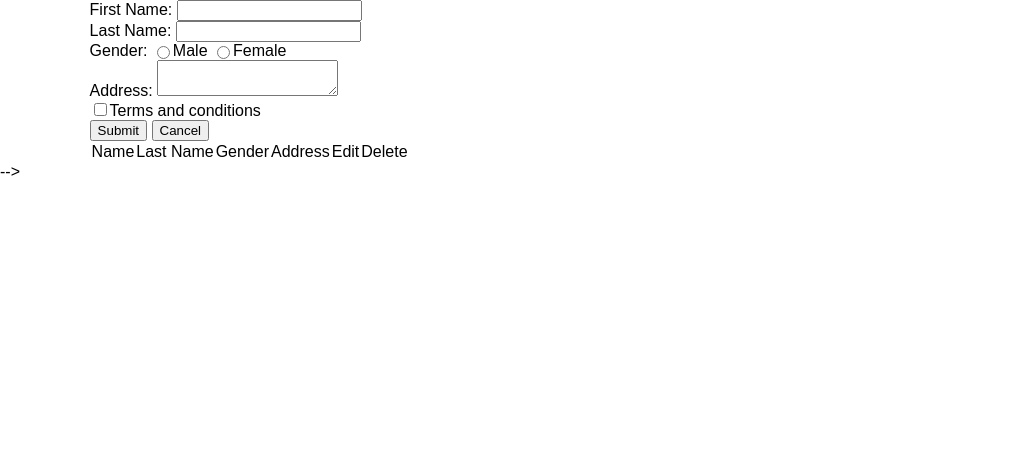
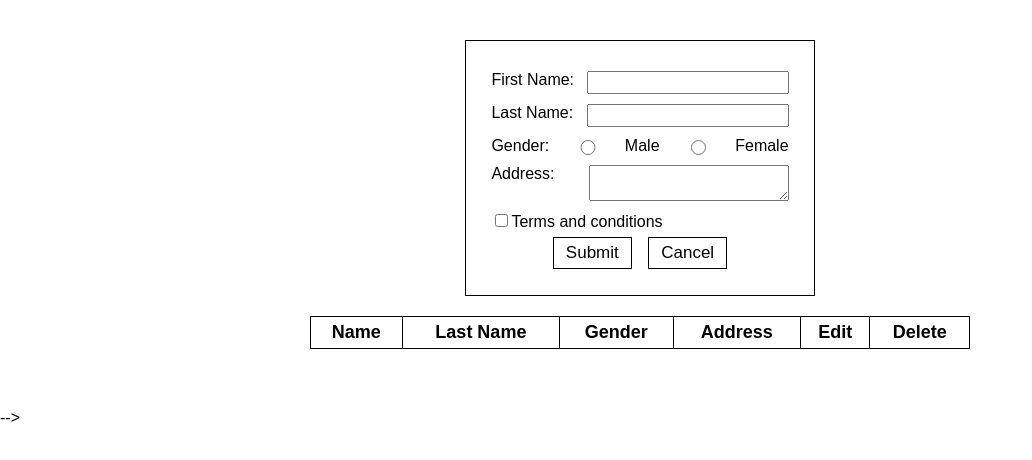
Before and after one commit to idnyaneshwaraxioned/Logicaltasktwo, a plain HTML site: page index.html in a window 1280 px wide. Shown: the whole page, without its empty margins (0-1032 px from the left). Drawn offline with Linux system fonts and the light colour scheme.

Commit message:
Css done

```diff
--- a/assets/css/style.css
+++ b/assets/css/style.css
@@ -120,13 +120,65 @@ li {
   main styling starts here
 =================================*/
 
+.container .wrapper {
+  padding: 40px 0;
+  display: flex;
+  justify-content: center;
+  align-items: center;
+  flex-direction: column;
+}
 
+form {
+  width: 27%;
+  padding: 20px 25px;
+  border: 1px solid #000;
+  text-align: center;
+}
 
+.form-control {
+  width: 100%;
+  margin: 10px 0;
+  text-align: center;
+  display: flex;
+  justify-content: space-between;
+}
 
+.form-control input[type="text"]{
+  width: 65%;
+  padding: 2px;
+}
 
+.form-control input[type='radio'] { width: 10%; }
+.form-control textarea { width: 65%; }
 
+.terms { text-align: left; }
 
+#btn1, #btn2 {
+  padding: 5px 12px;
+  border: 1px solid #000;
+  outline: none;
+  margin: 6px;
+  font-size: 17px;
+  background: none;
+}
 
+table {
+  width: 60%;
+  border: 1px solid #000;
+  margin: 20px 0;
+  text-align: center;
+  border-collapse: collapse;
+}
+
+th,td {
+  padding: 5px;
+  border: 1px solid #000;
+ }
+
+thead th {
+  font-size: 18px;
+  font-weight: bold;
+}
 /*=================================
   main styling ends here
 =================================*/
```
